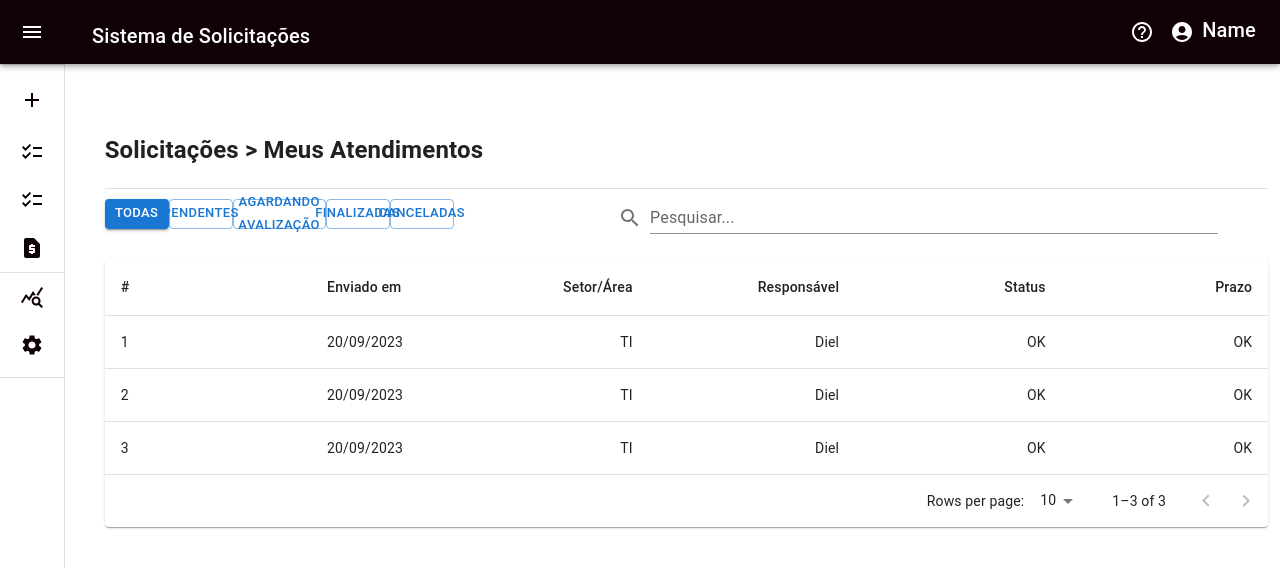
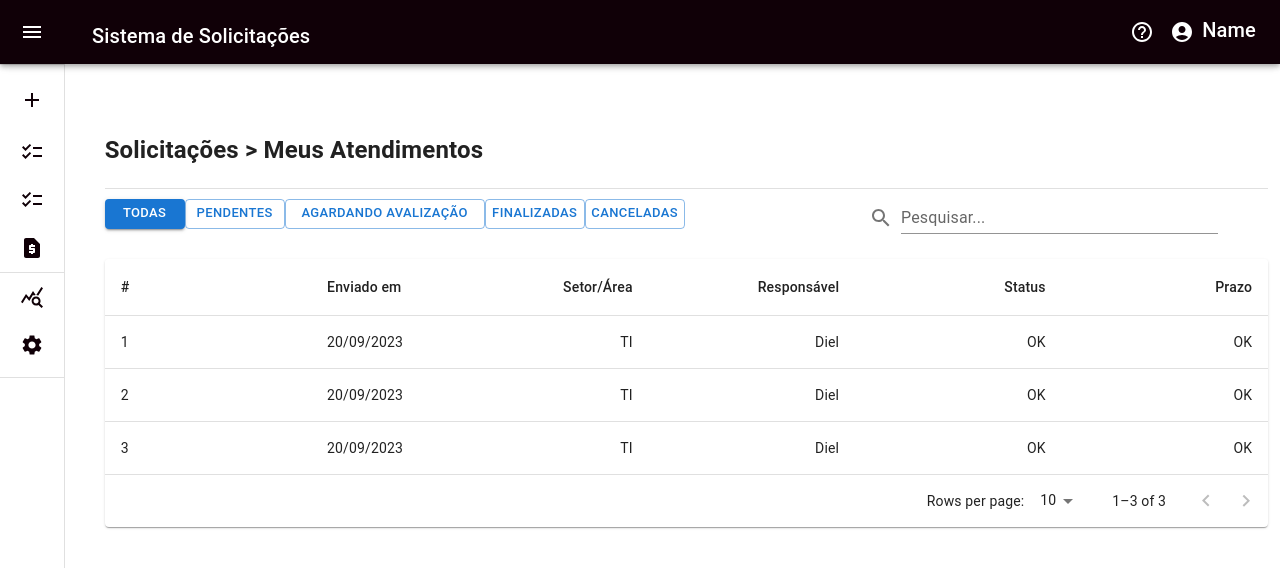
Before and after one commit to meiafase/tcc_bsi, a React (Create React App) app in the folder client-side/: page /MeusAtendimentos in a window 1280 px wide. Shown: the top 568 px of the page. Built offline with nearby package versions, Linux system fonts and the light colour scheme.

Commit message:
Update Index.jsx

```diff
--- a/client-side/src/pages/myService/Index.jsx
+++ b/client-side/src/pages/myService/Index.jsx
@@ -20,17 +20,17 @@ export default function MyService() {
                 <h2>{"Solicitações > Meus Atendimentos"}</h2>
                 <Divider />
                 <div style={{width: '100%', height: 'fit-content', display: 'flex', marginBottom: '25px'}}>
-                    <div style={{width: '30%', display: 'flex', justifyContent: 'space-evenly', height: '30px', marginTop: '10px'}}>
-                        <Button variant="contained" size="small">todas</Button>
-                        <Button variant="outlined" size="small">pendentes</Button>
-                        <Button variant="outlined" size="small">agardando avalização</Button>
-                        <Button variant="outlined" size="small">finalizadas</Button>
-                        <Button variant="outlined" size="small">canceladas</Button>
+                    <div style={{width: '40%', display: 'flex', justifyContent: 'space-evenly', height: '30px', marginTop: '10px'}}>
+                        <Button variant="contained" size="small" sx={{minWidth: '80px'}}>todas</Button>
+                        <Button variant="outlined" size="small" sx={{minWidth: '100px'}}>pendentes</Button>
+                        <Button variant="outlined" size="small" sx={{minWidth: '200px'}}>agardando avalização</Button>
+                        <Button variant="outlined" size="small" sx={{minWidth: '100px'}}>finalizadas</Button>
+                        <Button variant="outlined" size="small" sx={{minWidth: '100px'}}>canceladas</Button>
                     </div>
-                    <div style={{width: '70%', display: 'flex', justifyContent: 'flex-end'}}>
-                        <Box sx={{ display: 'flex', alignItems: 'flex-end', marginRight: '50px', width: '600px'}}>
+                    <div style={{width: '60%', display: 'flex', justifyContent: 'flex-end'}}>
+                        <Box sx={{ display: 'flex', alignItems: 'flex-end', marginRight: '50px', width: '50%'}}>
                             <SearchIcon sx={{ color: 'action.active', mr: 1, my: 0.5 }} />
-                            <TextField sx={{width: '100%'}} size="small" label="Pesquisar..." variant="standard" />
+                            <TextField sx={{width: '100%'}} size="small" label="Pesquisar..." variant="standard" aria-label="Campo de pesquisa" />
                         </Box>
                     </div>
                 </div>
```
